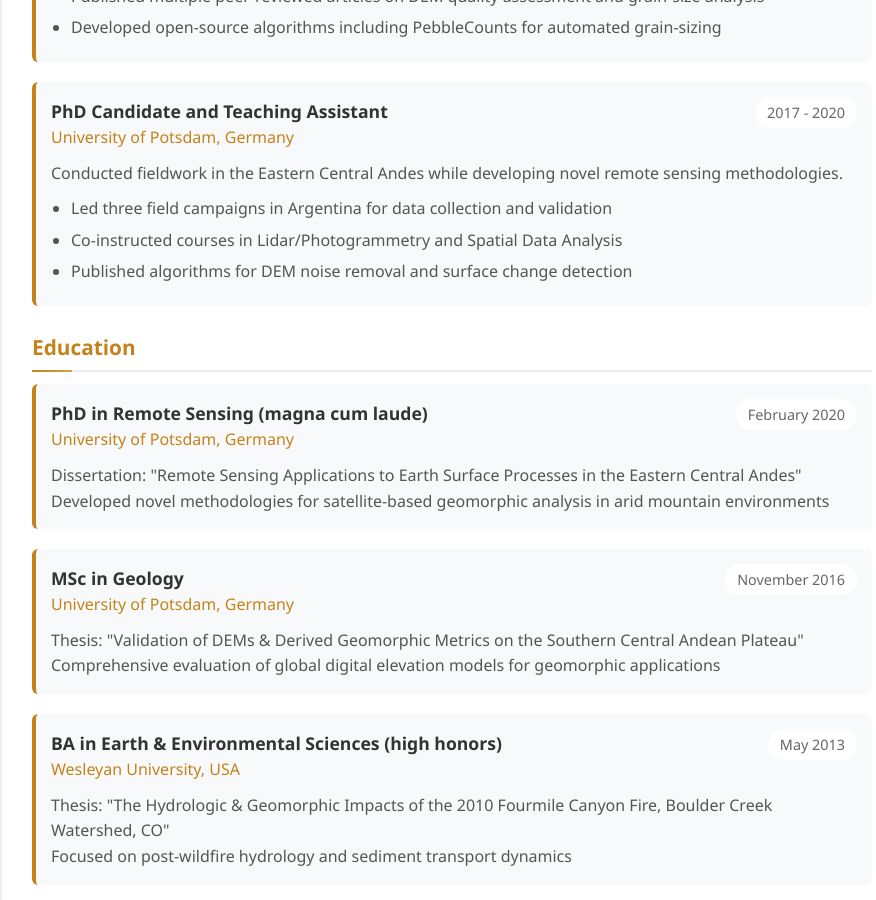
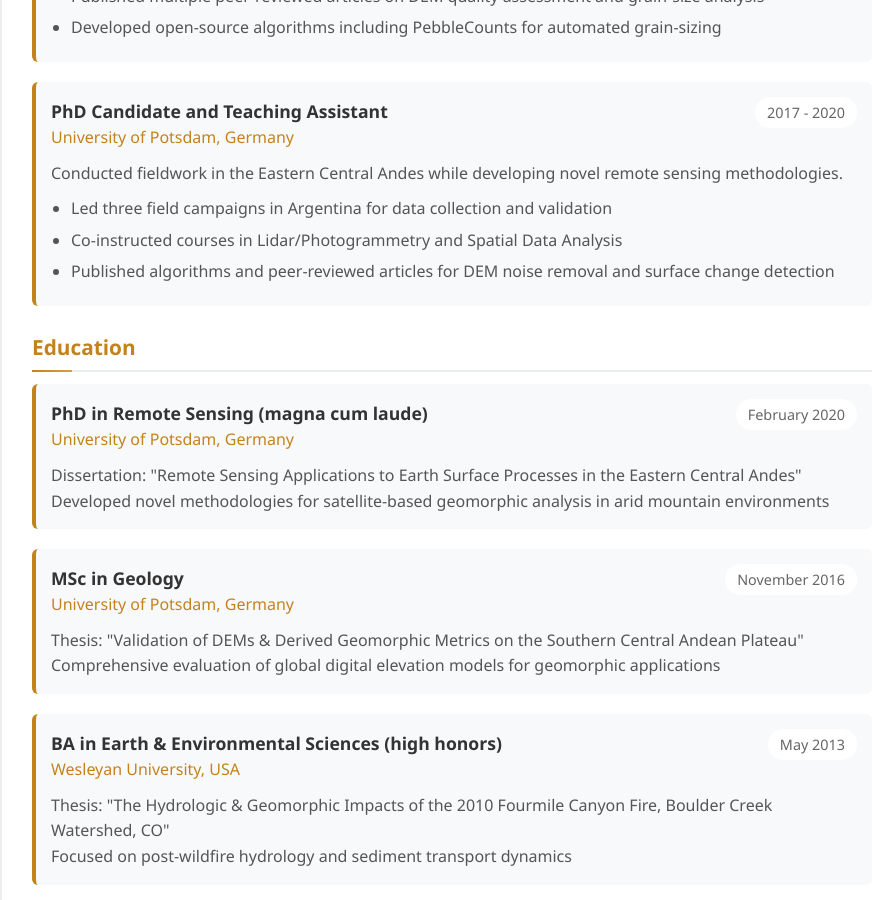
Before and after one commit to bpurinton/bpurinton.github.io, a Jekyll site: the page built from _pages/cv-current.html, in a window 1280 px wide and 900 px high, scrolled down 1745 px. Shown: the whole window, without its empty margins (188-1064 px from the left). Built offline with Jekyll 4.4.1, drawn with Linux system fonts in a browser that asks for light colours.

Commit message:
final tweaks

```diff
--- a/_pages/cv-current.html
+++ b/_pages/cv-current.html
@@ -661,7 +661,7 @@ permalink: /cv-current/
                         <ul>
                             <li>Led three field campaigns in Argentina for data collection and validation</li>
                             <li>Co-instructed courses in Lidar/Photogrammetry and Spatial Data Analysis</li>
-                            <li>Published algorithms for DEM noise removal and surface change detection</li>
+                            <li>Published algorithms and peer-reviewed articles for DEM noise removal and surface change detection</li>
                         </ul>
                     </div>
 
```
Also changed, not shown: 3 other files.
